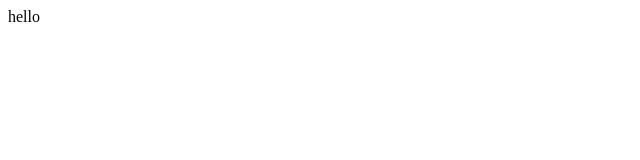
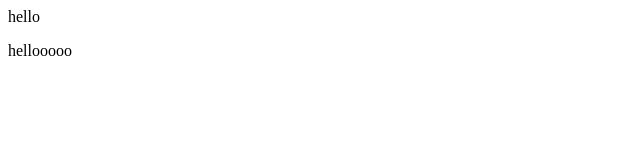
Before and after one commit to AthulRajuGit/demo_repo, a plain HTML site: page index.html in a window 1280 px wide. Shown: the full height of the page, 0-640 px from the left. Drawn offline with Linux system fonts and the light colour scheme.

```diff
--- a/index.html
+++ b/index.html
@@ -1 +1,2 @@
 <div>hello<div>
+<p>hellooooo</p>
```
